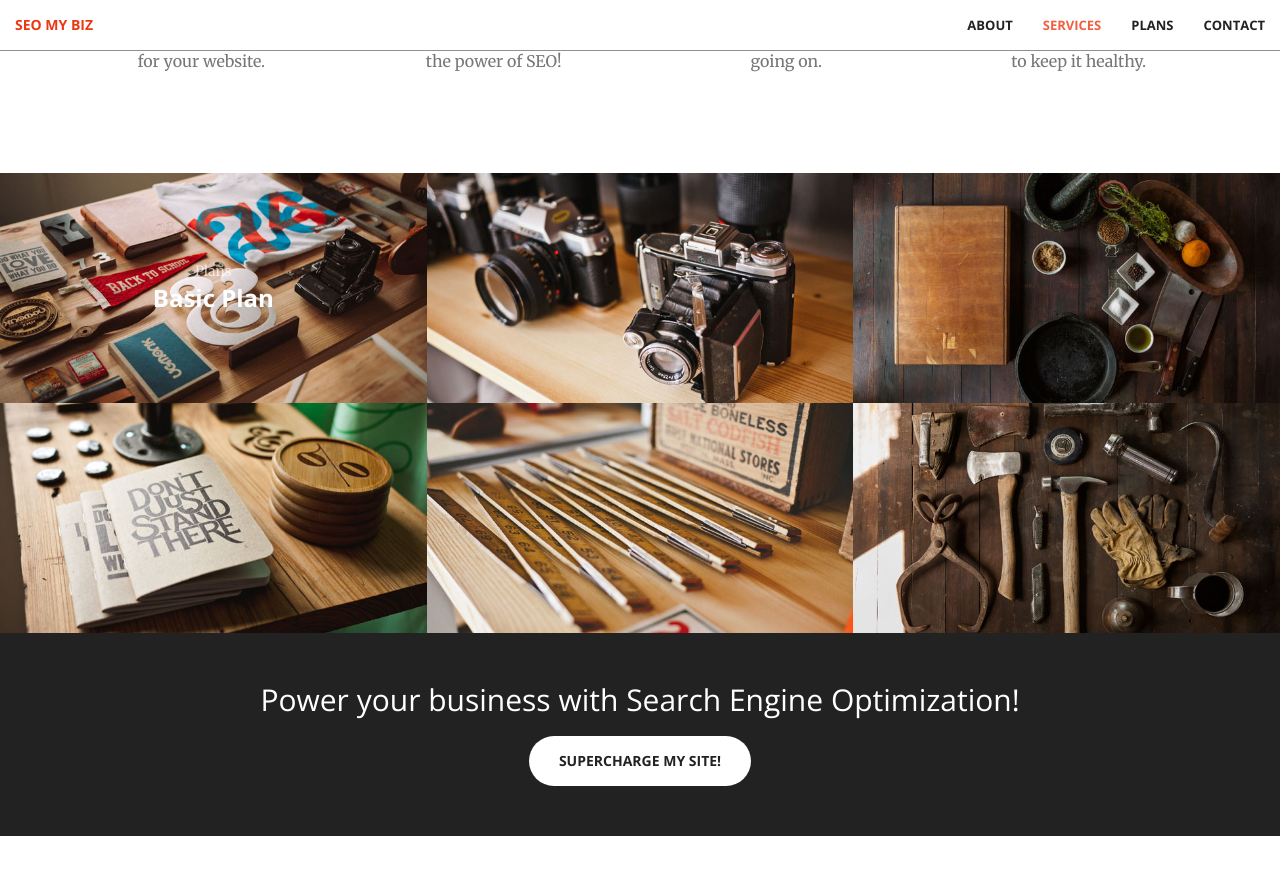
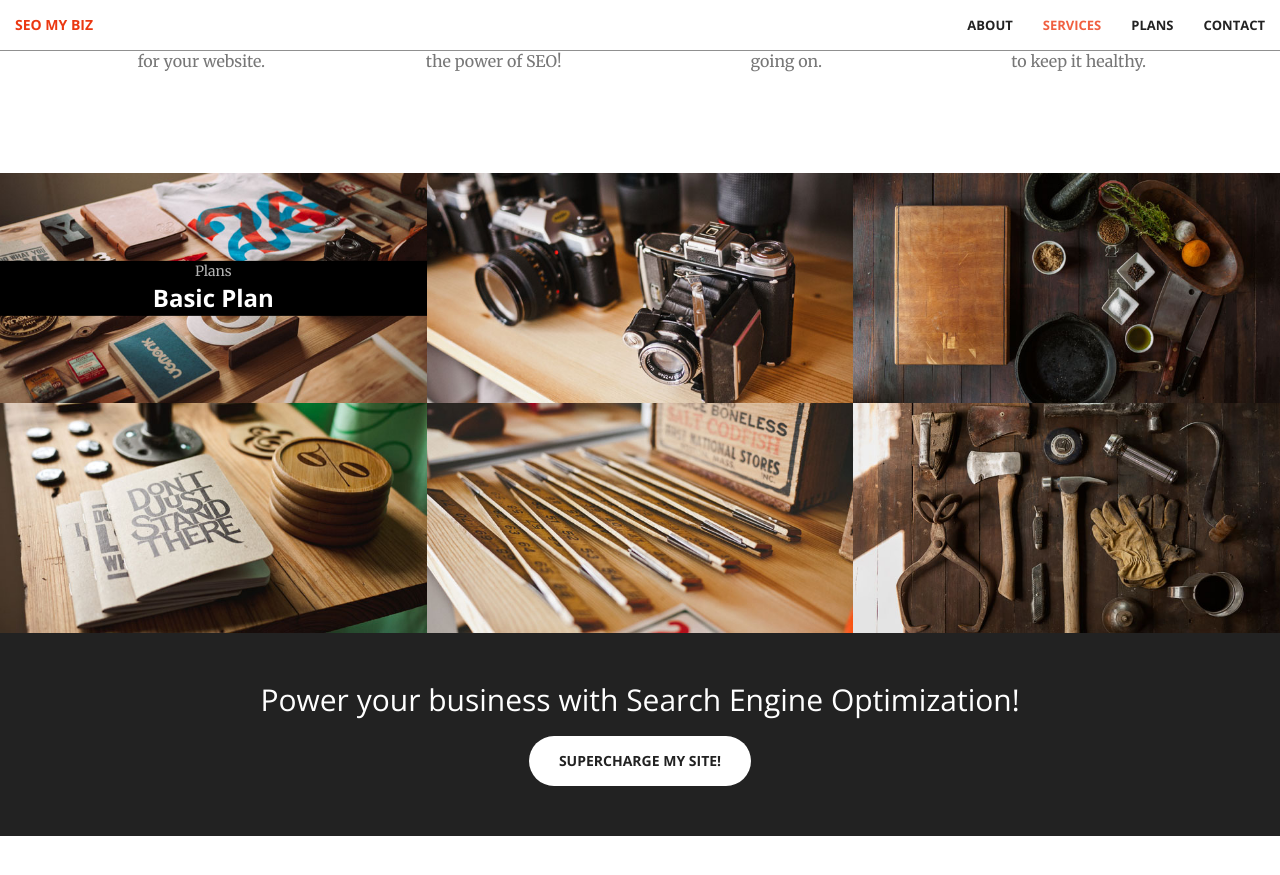
Before and after one commit to RustisaurusRex/website, a Jekyll site: the page built from index.html, in a window 1280 px wide and 900 px high, scrolled down 1649 px. Shown: the top 875 px of the window. Built offline with Jekyll 4.4.1, drawn with Linux system fonts in a browser that asks for light colours.

Commit message:
Card Front text

```diff
--- a/_includes/portfolio.html
+++ b/_includes/portfolio.html
@@ -6,7 +6,7 @@
                 <div class="portfolio-box">
                     <img src="img/portfolio/1.jpg" class="img-responsive" alt="">
                     <div class="cardoverlay">
-                        <div class="portfolio-box-caption-content">
+                        <div class="portfolio-box-caption-content-ov">
                             <div class="project-category text-faded">
                                 Plans
                             </div>
--- a/_sass/_base.scss
+++ b/_sass/_base.scss
@@ -238,12 +238,13 @@
         width: 100%;
         height: 100%;
         @include transition-all;
-        .portfolio-box-caption-content {
+        .portfolio-box-caption-content-ov {
             width: 100%;
             text-align: center;
             position: absolute;
             top: 50%;
             transform: translateY(-50%);
+            background-color: black;
             .project-title {
                 font-size: 24px;
                 font-weight: 700;
```
